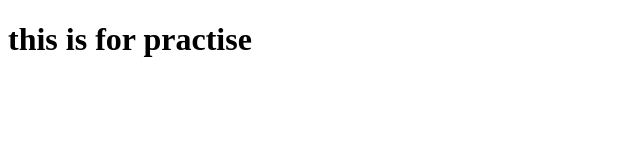
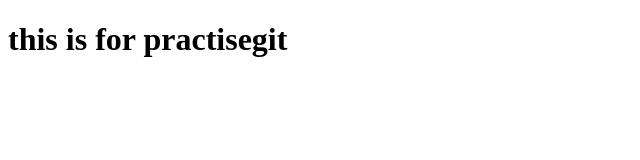
Before and after one commit to vaibhav070398/Vaibhav-Phadtare, a plain HTML site: page index.html in a window 1280 px wide. Shown: the full height of the page, 0-640 px from the left. Drawn offline with Linux system fonts and the light colour scheme.

```diff
--- a/index.html
+++ b/index.html
@@ -6,7 +6,7 @@
     <title>Document</title>
 </head>
 <body>
-   <h1>this is for practise
+   <h1>this is for practisegit
    </h1>
 </body>
 </html>
```
Also changed, not shown: 1 other file.
